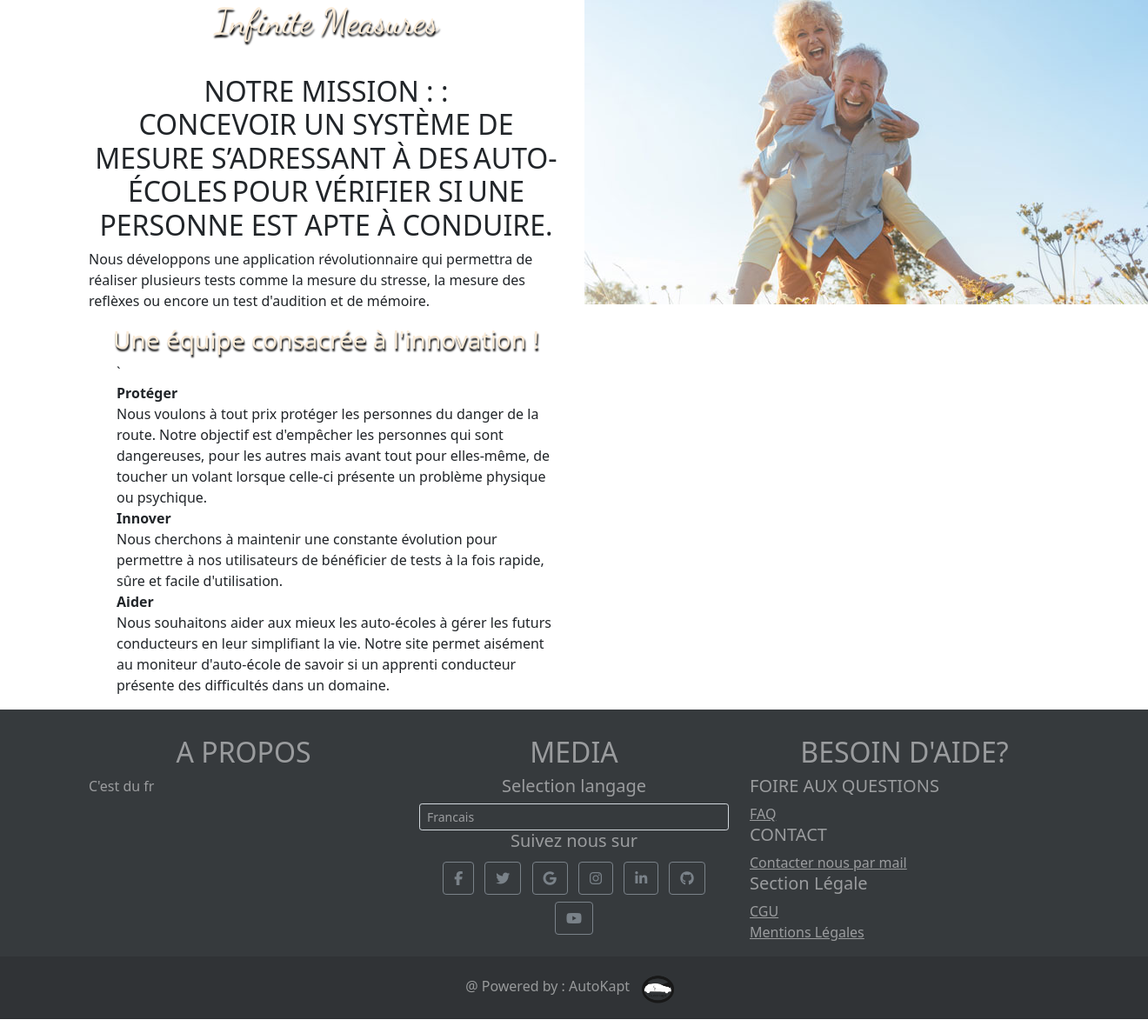
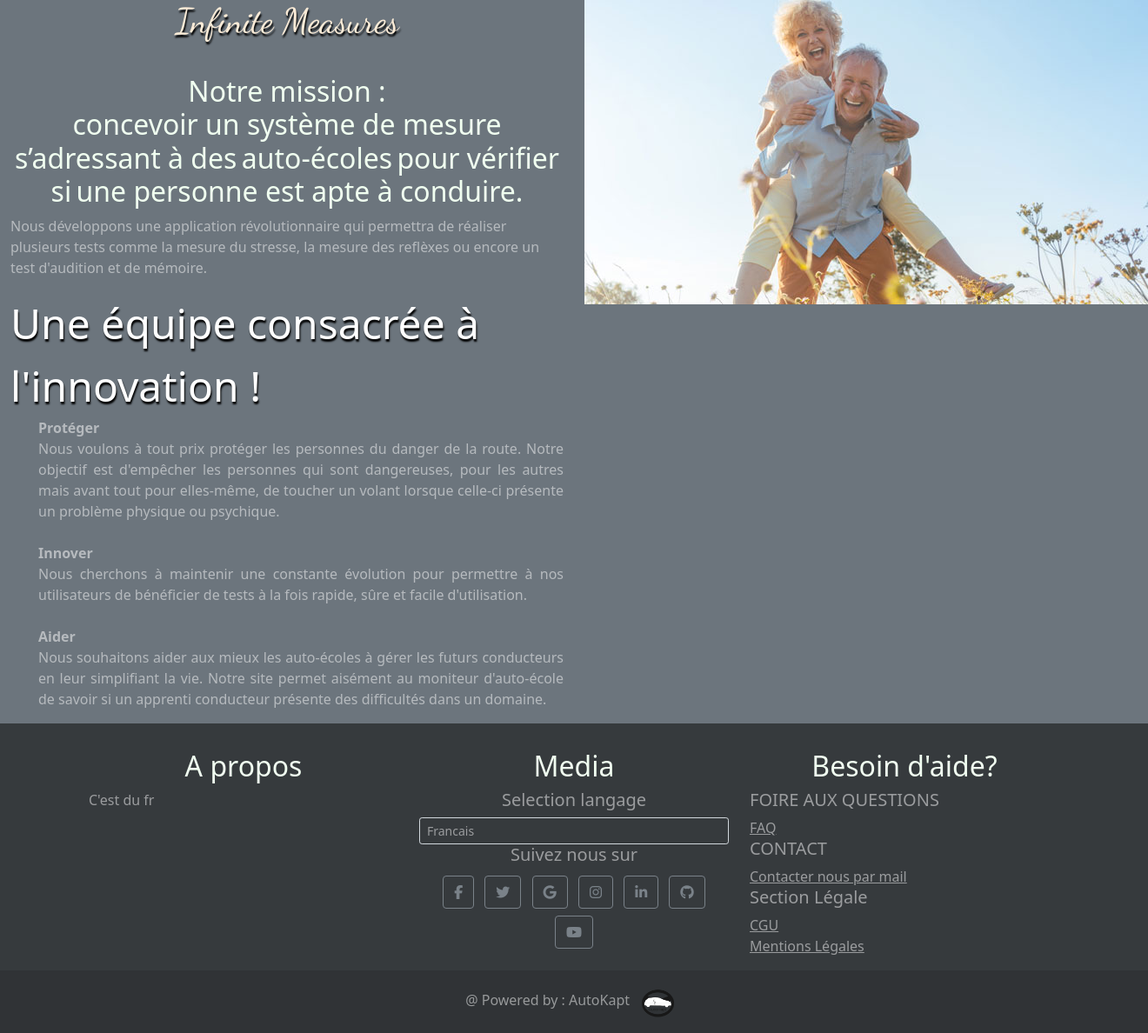
Before and after one commit to EstebanVincent/AutoKapt_website, a PHP site: page /home.php in a window 1320 px wide. Shown: the part 74-1262 px from the top of the page at 87% size. Run offline with PHP 8.4, Linux system fonts and the light colour scheme; some libraries are stand-ins or nearby versions.

Commit message:
edits couleur texte + bg + justification texte

```diff
--- a/CSS/style.css
+++ b/CSS/style.css
@@ -13,11 +13,18 @@ li {
     list-style-type: none;
 }
 h2 {
-    text-transform: uppercase;
     text-align: center;
     padding-top: 30px;
     font-size: 2em;
+    color: honeydew;
 }
+h3_2{
+    text-align: center;
+    color: white;
+    font-size: 3em;
+    text-shadow: 1px 3px 2px black;
+}
+
 a {
     text-decoration: none;
     color: black;
@@ -86,6 +93,11 @@ h3 {
     color: antiquewhite;
     font-size: 3em;
     text-shadow: 1px 3px 2px black;
+}
+/*************************** IMAGE ******************************* */
+#image{
+    margin-top: auto;
+    margin-bottom: auto;
 }
 
 /*************************** PROFILES ******************************* */
--- a/home.php
+++ b/home.php
@@ -2,7 +2,8 @@
   require_once($_SERVER['DOCUMENT_ROOT'].'/AutoKapt/bases/header.php');
 ?>
 
-<section class="container">
+<section class="container-fluid bg-secondary text-white-50">
+
     <div class="row">
         <div class="col-sm-6">
             <h1>Infinite Measures</h1>
@@ -12,20 +13,22 @@
 
             <p><?php echo $lang['accueil-para2'] ?> </p>
 
-            <h3><?php echo $lang['accueil-title3'] ?></h3>
+            <h3_2><?php echo $lang['accueil-title3'] ?></h3_2>
 
-            <ul>`
+            <ul class="justify">
                 <li><strong> <?php echo $lang['accueil-pilier1'] ?></strong><br />
-                <?php echo $lang['accueil-para3'] ?></li>
+                <?php echo $lang['accueil-para3']  ?></li>
+                <br />
                 <li><strong> <?php echo $lang['accueil-pilier2'] ?></strong><br />
                 <?php echo $lang['accueil-para4'] ?></li>
+                <br />
                 <li><strong><?php echo $lang['accueil-pilier3'] ?></strong><br />
                 <?php echo $lang['accueil-para5'] ?></li>
             </ul>
 
         </div>
         <div class="col-sm-6">
-            <img src="/AutoKapt/images/vieux.jpg" class="img-responsive" />
+           <img src="/AutoKapt/images/vieux.jpg" class="img-responsive" /></div>
         </div>
     </div>
 </section>
--- a/languages/fr.php
+++ b/languages/fr.php
@@ -20,7 +20,7 @@
         'play' => 'Jouer',
 
         /*  */
-        "accueil-title2" => "Notre mission : ",
+        "accueil-title2" => "Notre mission ",
         "accueil-title3" => "Une équipe consacrée à l'innovation !",
         "accueil-para1" => "concevoir un système de mesure s’adressant à des auto-écoles pour vérifier si une personne est apte à conduire.",
         "accueil-para2" => "Nous développons une application révolutionnaire qui permettra de réaliser plusieurs tests comme la mesure du stresse, la mesure des reflèxes ou encore un test d'audition et de mémoire.",
```
